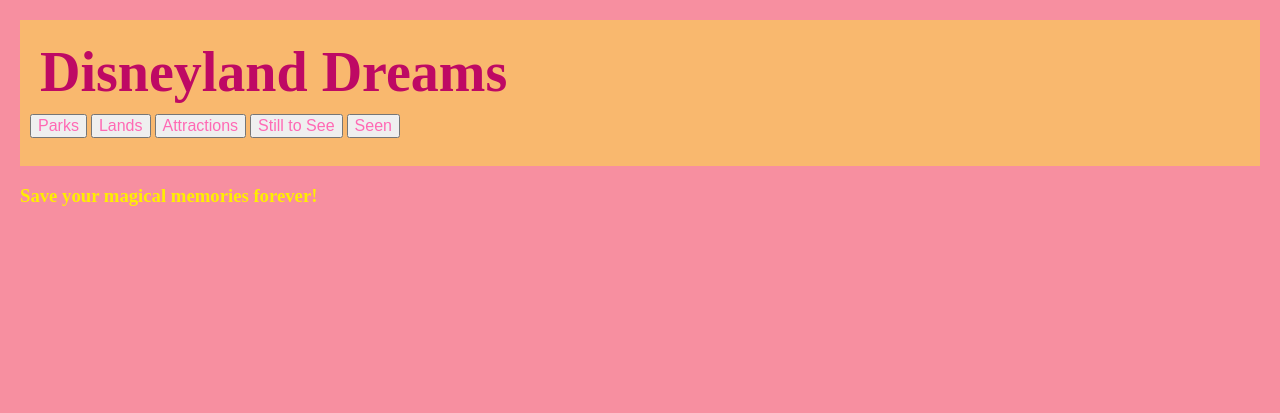
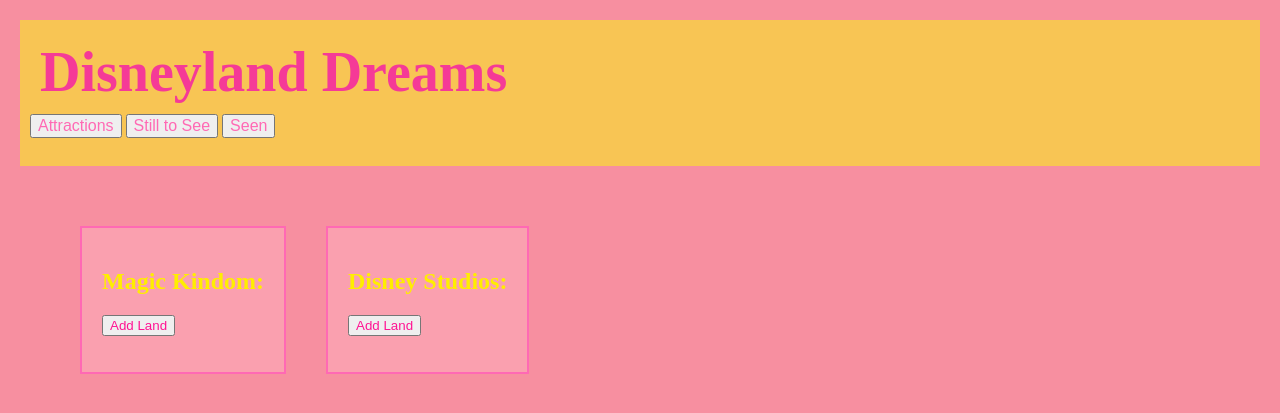
Before and after one commit to ruthierutho/disneyland_bucketlist_python_project, a Flask app: page / in a window 1280 px wide. Shown: the top 413 px of the page. Run offline with Flask 2, Linux system fonts and the light colour scheme; data that the repository does not hold is empty; some libraries are stand-ins or nearby versions.

Commit message:
css bits and rerouting for better ux

```diff
--- a/controllers/parks_controller.py
+++ b/controllers/parks_controller.py
@@ -7,10 +7,11 @@ from repositories import attraction_repository
 
 parks_blueprint = Blueprint("parks", __name__)
 
-@parks_blueprint.route("/parks")
+@parks_blueprint.route("/")
 def parks():
     parks = park_repository.select_all()
-    return render_template("parks/index.html", all_parks = parks)
+    lands = land_repository.select_all()
+    return render_template("/lands/index.html", parks = parks, lands = lands)
 
 #NEW
 @parks_blueprint.route("/parks/new", methods=['GET'])
--- a/static/style.css
+++ b/static/style.css
@@ -1,6 +1,6 @@
 #header {
   text-decoration: none;
-  color: rgb(190, 9, 100);
+  color: rgb(245, 58, 151);
   font-family: 'Times New Roman', Times, serif;
   font-size: 28px;
   margin: 0px;
@@ -15,7 +15,7 @@ h1 {
 }
 
 #top_of_page {
-  background-color: rgba(250, 236, 47, 0.44);
+  background-color: rgba(250, 242, 23, 0.55);
   padding: 10px;
 
 }
@@ -26,6 +26,23 @@ h1 {
   outline: hotpink;
   font-size: 16px;
 
+}
+
+.parkland {
+  background-color: rgba(255, 192, 203, 0.344);
+  border: 2px solid hotpink;
+  padding: 20px;
+  text-align: left;
+  margin: 20px
+
+}
+
+#featured {
+  display: flex;
+  flex-direction: row;
+  flex-wrap: wrap;
+  margin: 20px;
+  padding: 20px;
 }
 
 body {
@@ -43,11 +60,18 @@ body {
 }
 
 
-
 .link {
   text-decoration: none;
-  color: rgb(255, 204, 0);
+  color: rgb(255, 238, 0);
   font-weight: bold;
+  font-size: larger;
+}
+
+.link:hover {
+  text-decoration: none;
+  color: rgb(255, 0, 191);
+  font-weight: bold;
+  font-size: larger;
 }
 
 .linkb {
--- a/templates/attractions/seen.html
+++ b/templates/attractions/seen.html
@@ -4,7 +4,7 @@
     <h2>Seen</h2>
     <ul>
         {% for attraction in attractions if attraction.visited == True %}
-        <li>{{ attraction.name }} in {{ attraction.land.name }}
+        <li><b><a class = "link" href="/attractions/{{attraction.id}}">{{ attraction.name }}</a></b> in {{ attraction.land.name }}
 
             <p>My notes: {{ attraction.notes}} </p>
         </li>
--- a/templates/attractions/show.html
+++ b/templates/attractions/show.html
@@ -16,7 +16,7 @@
         </p>
         <p>
         <form class="delete-form" action="/attractions/{{attraction.id}}/delete" method="POST">
-            <button>Delete</button>
+            <button class = "link">Delete</button>
         </form>
         </p>
     </div>
--- a/templates/attractions/still_to_see.html
+++ b/templates/attractions/still_to_see.html
@@ -12,5 +12,8 @@
 
         {% endfor %}
     </ul>
+    <p>
+        <button> <a class = "linkb" href="/attractions/new">Add Attraction</a> </button>
+    </p>
 
 {% endblock content %}
--- a/templates/base.html
+++ b/templates/base.html
@@ -2,15 +2,17 @@
 <html>
     <head>
         <title>Disneyland Dreams</title>
-        <link rel="stylesheet" href="{{ url_for('static', filename='style.css') }}"
+        <link rel="stylesheet" href="{{ url_for('static', filename='style.css') }}">
+        <link rel="stylesheet" href="https://stackpath.bootstrapcdn.com/font-awesome/4.7.0/css/font-awesome.min.css" crossorigin="anonymous">
+
     </head>
     <body>
         <header id="top_of_page">
-            <a id="header" href="/"><h1>Disneyland Dreams</h1></a>
+            <a id="header" href="/"><h1>Disneyland Dreams</h1><i class="fas fa-hat-wizard"></i></a>
         <nav>
 
-                <button><a class="navbar" href="/parks">Parks</a></button>
-                <button><a class="navbar" href="/lands">Lands</a></button>
+                <!-- <button><a class="navbar" href="/parks">Parks</a></button> -->
+                <!-- <button><a class="navbar" href="/lands">Lands</a></button> -->
                 <button><a class="navbar" href="/attractions">Attractions</a></button>
                 <button><a class="navbar" href="/still_to_see">Still to See</a></button>
                 <button><a class="navbar" href="/seen">Seen</a></button>
--- a/templates/index.html
+++ b/templates/index.html
@@ -1,5 +1,12 @@
 {% extends 'base.html' %}
 
 {% block content %}
-    <h3>Save your magical memories forever!</h3>
+    <h2>Save your magical memories forever!</h2>
+
+    <ul>
+        {% for park in parks %}
+        <li><h3><a class = "link" href="/parks/{{park.id}}">{{ park.name }}</a></h3></li>
+
+        {% endfor %}
+    </ul>
 {% endblock content %}
--- a/templates/lands/index.html
+++ b/templates/lands/index.html
@@ -1,12 +1,9 @@
 {% extends 'base.html' %}
 
 {% block content %}
-    <h2>Lands</h2>
-
-    <p>
-       <button><a class = "linkb" href="/lands/new">Add Land</a></button>
-    </p>
-    <h3>Magic Kindom:</h3>
+<section id = "featured">
+   <div class = "parkland">
+    <h2>Magic Kindom:</h2>
     <ul>
         {% for land in lands if land.park.name == "Magic Kingdom" %}
         <li><a class = "link" href="/lands/{{land.id}}">{{ land.name }}</a>
@@ -16,11 +13,17 @@
             {% else %}
                 -Still to see!
             {% endif %}
+
            </p>
         </li>
         {% endfor %}
     </ul>
-    <h3>Disney Studios:</h3>
+    <p>
+        <button><a class = "linkb" href="/lands/new">Add Land</a></button>
+     </p>
+    </div>
+    <div class = "parkland">
+    <h2>Disney Studios:</h2>
     <ul>
         {% for land in lands if land.park.name == "Disney Studios" %}
         <li><a class = "link" href="/lands/{{land.id}}">{{ land.name }}</a>
@@ -35,4 +38,9 @@
         {% endfor %}
     </ul>
 
+    <p>
+        <button><a class = "linkb" href="/lands/new">Add Land</a></button>
+    </p>
+    </div>
+</section>
 {% endblock content %}
--- a/templates/lands/show.html
+++ b/templates/lands/show.html
@@ -14,7 +14,7 @@
         <button><a class = "link" href="/lands/{{land.id}}/edit">Edit</a></button>
         </p>
         <form class="delete-form" action="/lands/{{land.id}}/delete" method="POST">
-            <button>Delete</button>
+            <button class = "link" >Delete</button>
         </form>
     </div>
 {% endblock content %}
```
